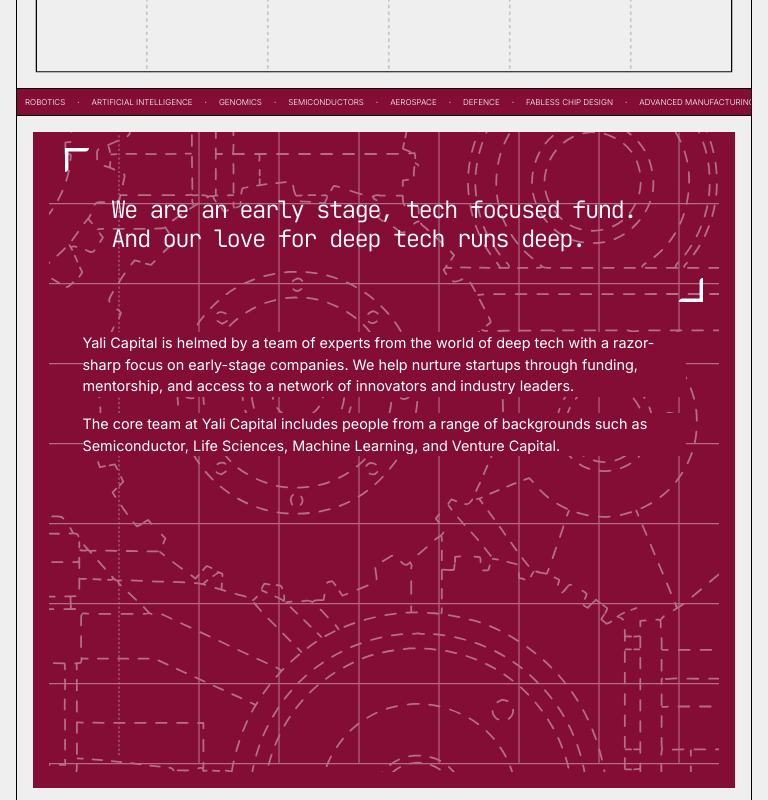
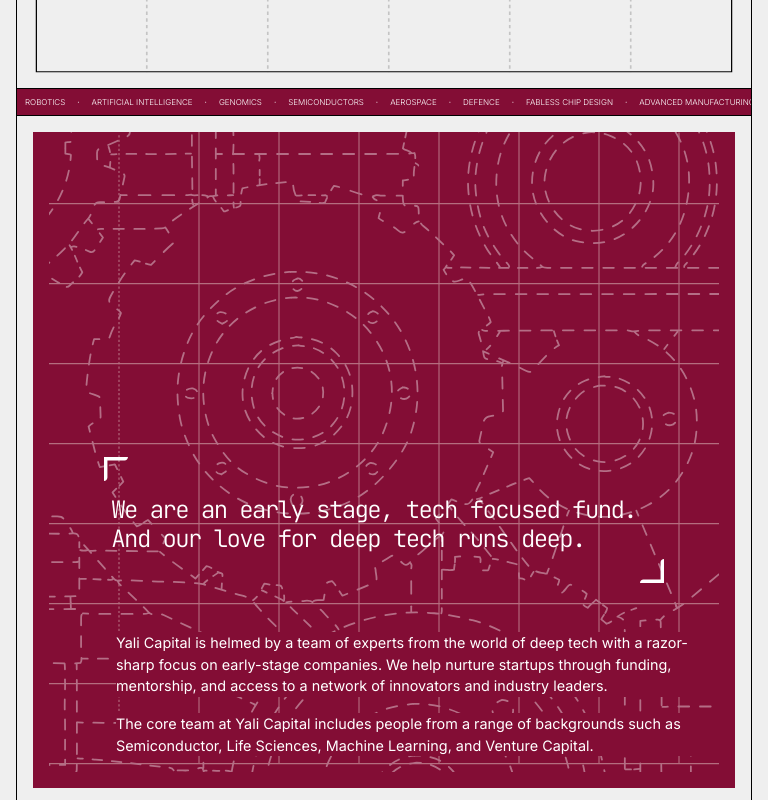
Before and after one commit to jakradum/yalivc, a Next.js app: page / in a window 768 px wide. Shown: the part 1340-2140 px from the top of the page. Built offline with nearby package versions, Linux system fonts and the light colour scheme.

Commit message:
styles looking ok for now. pushing to main to review

```diff
--- a/src/app/components/missionstatement.js
+++ b/src/app/components/missionstatement.js
@@ -36,14 +36,16 @@ const MissionStatement = () => {
         <MissionStatementRedBG />
       </div>
       <div className={missionStyles.content}>
-        <HeaderFlex title="We are an early stage, tech focused fund. And our love for deep tech runs deep." color="white" />
+        <div className={missionStyles.headerWrapper}>
+          <HeaderFlex title="We are an early stage, tech focused fund. And our love for deep tech runs deep." color="white" />
+        </div>
         <article className={`${missionStyles.bodyText} ${isVisible ? missionStyles.visible : ''}`}>
-          <p>
+          <p className={isVisible ? missionStyles.visible : ''}>
             Yali Capital is helmed by a team of experts from the world of deep tech with a razor-sharp focus on
             early-stage companies. We help nurture startups through funding, mentorship, and access to a network of
             innovators and industry leaders.
           </p>
-          <p>
+          <p className={isVisible ? missionStyles.visible : ''}>
             The core team at Yali Capital includes people from a range of backgrounds such as Semiconductor, Life
             Sciences, Machine Learning, and Venture Capital.
           </p>
--- a/src/app/landing page styles/mission statement.module.css
+++ b/src/app/landing page styles/mission statement.module.css
@@ -3,9 +3,9 @@
   background-color: #830D35;
   position: relative;
   height: 80vh;
-  overflow: visible; /* Changed from hidden to allow the border to be visible */
+  overflow: visible;
   transition: height 0.3s ease-out;
-  padding-bottom: 1rem; /* Space for the border */
+  padding-bottom: 1rem;
 }
 
 .sectionBG::after {
@@ -52,30 +52,33 @@
   position: relative;
   z-index: 2;
   height: 100%;
+  display: flex;
+  flex-direction: column;
+  justify-content: flex-end; /* Aligns children to the bottom */
+  padding-bottom: 2rem; /* Add some padding at the bottom */
 }
 
 .headerWrapper {
-  position: absolute;
-  top: 0;
-  left: 0;
+  position: relative; /* Changed from absolute */
   width: 100%;
+
   transition: transform 0.3s ease-out, top 0.3s ease-out;
 }
 
 .headerWrapper.bottomPosition {
-  top: calc(80vh - var(--header-height));
+  top: auto; /* Remove top positioning */
   transform: none;
 }
 
 .bodyText {
   color: white;
   max-width: 40%;
-  position: absolute;
-  bottom: calc(var(--header-height) + 2rem);
-  right: 5%;
+  position: relative;
   opacity: 0;
   transform: translateY(20px);
   transition: opacity 0.5s ease-in-out, transform 0.5s ease-in-out;
+  align-self: flex-end; /* Align to the right */
+  margin-right: 5%; /* Right margin */
 }
 
 .bodyText.visible {
@@ -88,6 +91,18 @@
   font-size: clamp(0.9rem, 1.5vw, 1.1rem);
   line-height: 1.5;
   background-color: #830D35;
+  opacity: 0;
+  transform: translateY(20px);
+  transition: opacity 0.5s ease-in-out, transform 0.5s ease-in-out;
+}
+
+.bodyText.visible p {
+  opacity: 1;
+  transform: translateY(0);
+}
+
+.bodyText p:nth-child(2) {
+  transition-delay: 0.2s; /* Delay the second paragraph's animation */
 }
 
 @media (max-width: 800px) {
--- a/src/app/styles/headerflex.module.css
+++ b/src/app/styles/headerflex.module.css
@@ -42,7 +42,6 @@
     max-width: 100%;
     padding: 2rem;
     position: relative;
-
   }
 
   .headerFlex > h1 {
@@ -54,31 +53,44 @@
     max-width: 90%;
     margin: 2rem 0;
     z-index: 1;
-    align-self: center; /* Explicitly set for mobile */
+    align-self: center;
   }
 
-  /* Move first SVG to the top-left corner */
+  /* Position first SVG */
   .headerFlex > svg:first-child {
     position: absolute;
-    top: 0;
-    left: 0;
-    transform: rotate(-180deg);
-    margin: 1rem;
-    align-self: flex-start; /* Override the inherited align-self */
+    top: 20%;
+    left: 10%; /* Percentage-based positioning */
+    transform: rotate(-180deg) translate(50%, 50%); /* Center the SVG around its position */
+    max-left: 1rem; /* Constrain maximum distance from left */
+    align-self: flex-start;
   }
 
-  /* Move second SVG to the bottom-right corner */
+  /* Position second SVG */
   .headerFlex > svg:last-child {
     position: absolute;
-    bottom: 0;
-    right: 0;
-    margin: 1rem;
-    padding: 0;
-    align-self: flex-end; /* Override the inherited align-self */
+    bottom: 25%;
+    right: 10%;
+    transform: translate(50%, 50%); /* Center the SVG around its position */
+    max-right: 1rem; /* Constrain maximum distance from right */
+    align-self: flex-end;
   }
 
   .headerFlex > svg {
     width: 24px;
     height: 24px;
+    max-width: 5vw; /* Limit SVG size on very wide screens */
+    max-height: 10vw;
+  }
+
+  /* Media query for wider mobile screens */
+  @media (min-width: 600px) {
+    .headerFlex > svg:first-child {
+      left: max(10%, 2rem); /* At least 2rem from left, but not more than 10% */
+    }
+
+    .headerFlex > svg:last-child {
+      right: max(10%, 2rem); /* At least 2rem from right, but not more than 10% */
+    }
   }
 }
```
